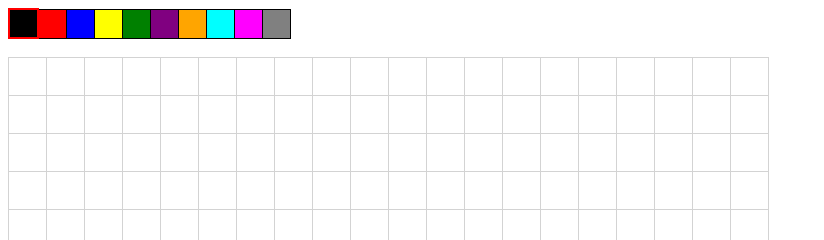
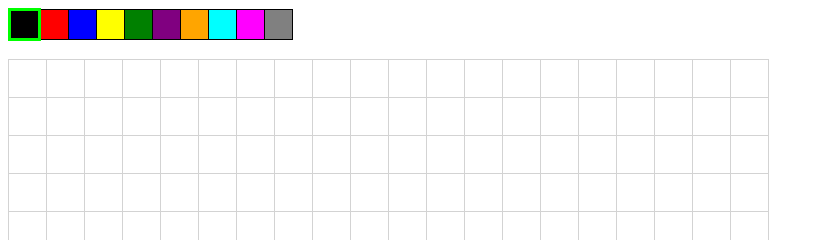
Before and after one commit to BaileyHust/BaileyHust.github.io, a plain HTML site: page school-projects/bailey20.html in a window 1280 px wide. Shown: the top 240 px of the page, 0-824 px from the left. Drawn offline with nearby package versions, Linux system fonts and the light colour scheme.

Commit message:
Update bailey20.html

```diff
--- a/school-projects/bailey20.html
+++ b/school-projects/bailey20.html
@@ -31,7 +31,7 @@
 	}
 
 	.strip .selected{
-		border: 2px solid red;
+		border: 3px solid lime;
 	}
 
 	.black{
```
